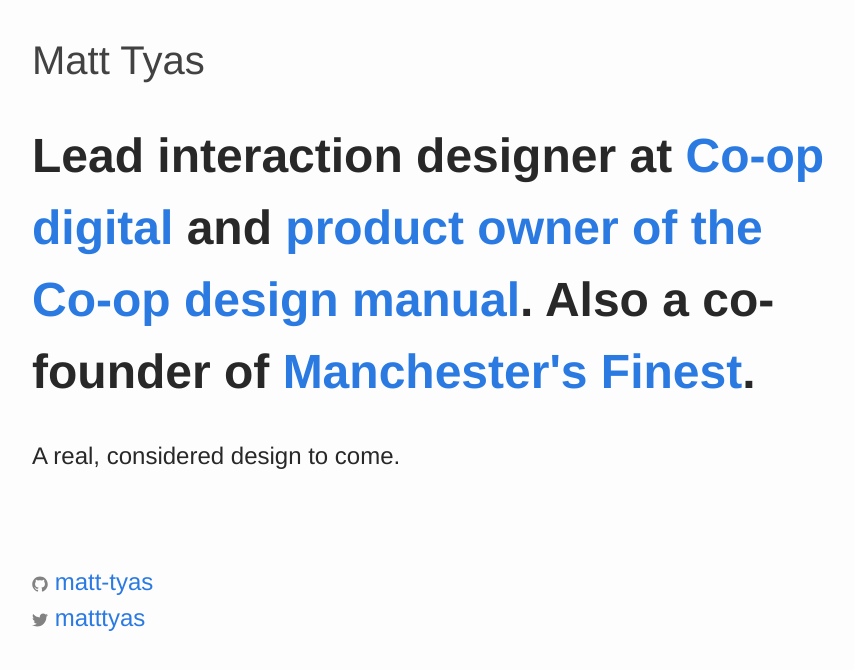
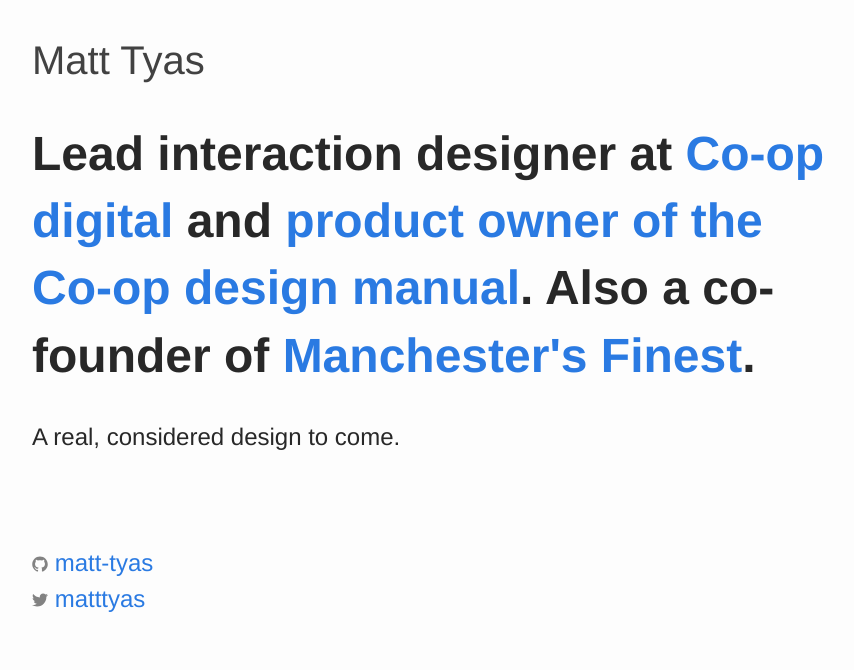
Before and after one commit to matt-tyas/matt-tyas.github.io, a Jekyll site: the page built from index.html, in a window 1280 px wide. Shown: the top 670 px of the page, without its empty margins (13-867 px from the left). Built offline with Jekyll 4.4.1, drawn with Linux system fonts in a browser that asks for light colours.

Commit message:
not a design message

```diff
--- a/_sass/_layout.scss
+++ b/_sass/_layout.scss
@@ -32,74 +32,9 @@
     }
 }
 
-// .site-nav {
-//     float: right;
-//     line-height: 56px;
-//
-//     .menu-icon {
-//         display: none;
-//     }
-//
-//     .page-link {
-//         color: $text-color;
-//         line-height: $base-line-height;
-//
-//         // Gaps between nav items, but not on the last one
-//         &:not(:last-child) {
-//             margin-right: 20px;
-//         }
-//     }
-//
-//     @include media-query($on-palm) {
-//         position: absolute;
-//         top: 9px;
-//         right: $spacing-unit / 2;
-//         background-color: $background-color;
-//         border: 1px solid $grey-color-light;
-//         border-radius: 5px;
-//         text-align: right;
-//
-//         .menu-icon {
-//             display: block;
-//             float: right;
-//             width: 36px;
-//             height: 26px;
-//             line-height: 0;
-//             padding-top: 10px;
-//             text-align: center;
-//
-//             > svg {
-//                 width: 18px;
-//                 height: 15px;
-//
-//                 path {
-//                     fill: $grey-color-dark;
-//                 }
-//             }
-//         }
-//
-//         .trigger {
-//             clear: both;
-//             display: none;
-//         }
-//
-//         &:hover .trigger {
-//             display: block;
-//             padding-bottom: 5px;
-//         }
-//
-//         .page-link {
-//             display: block;
-//             padding: 5px 10px;
-//
-//             &:not(:last-child) {
-//                 margin-right: 0;
-//             }
-//             margin-left: 20px;
-//         }
-//     }
-// }
-
+h1 {
+    line-height: 1.4;
+}
 
 
 /**
```
